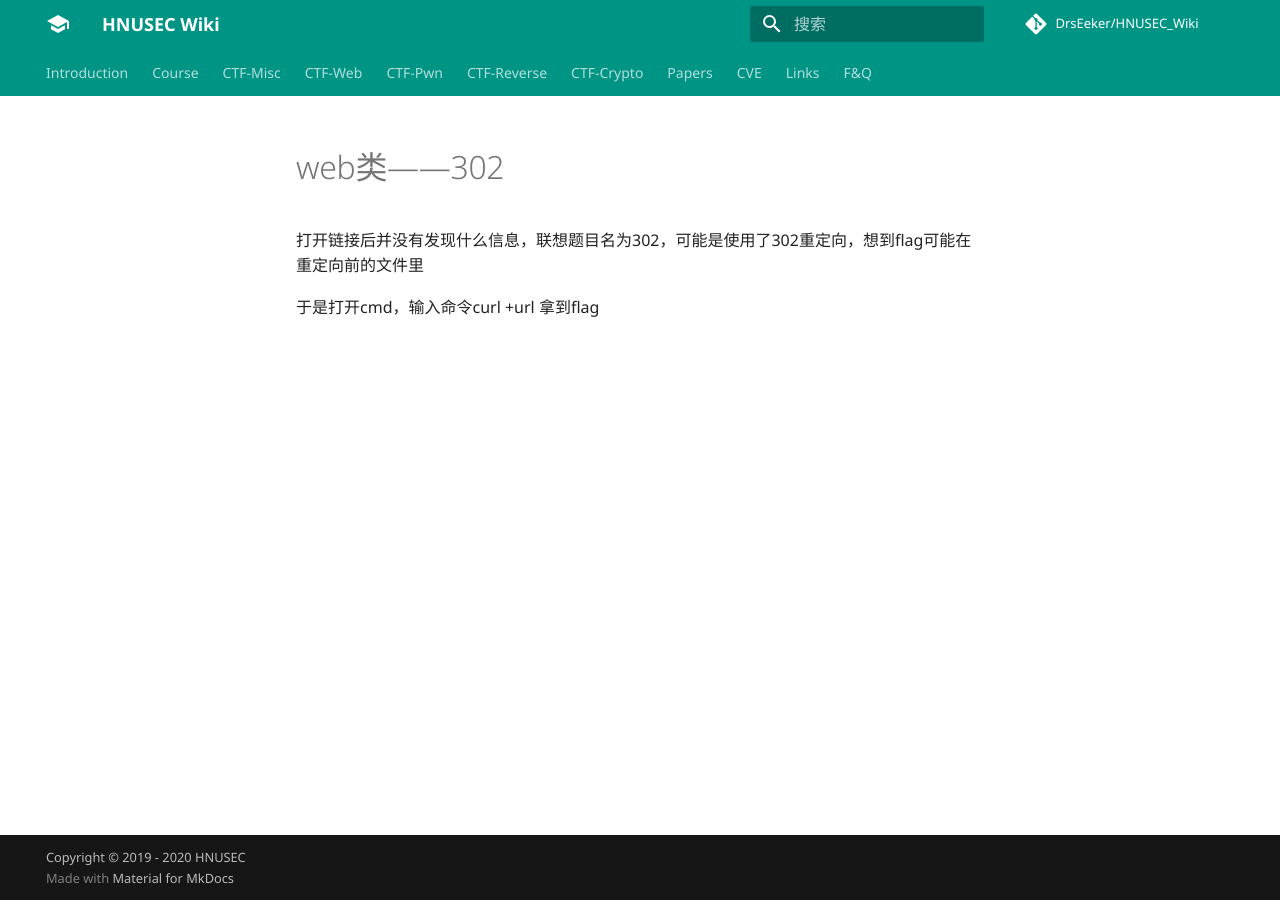
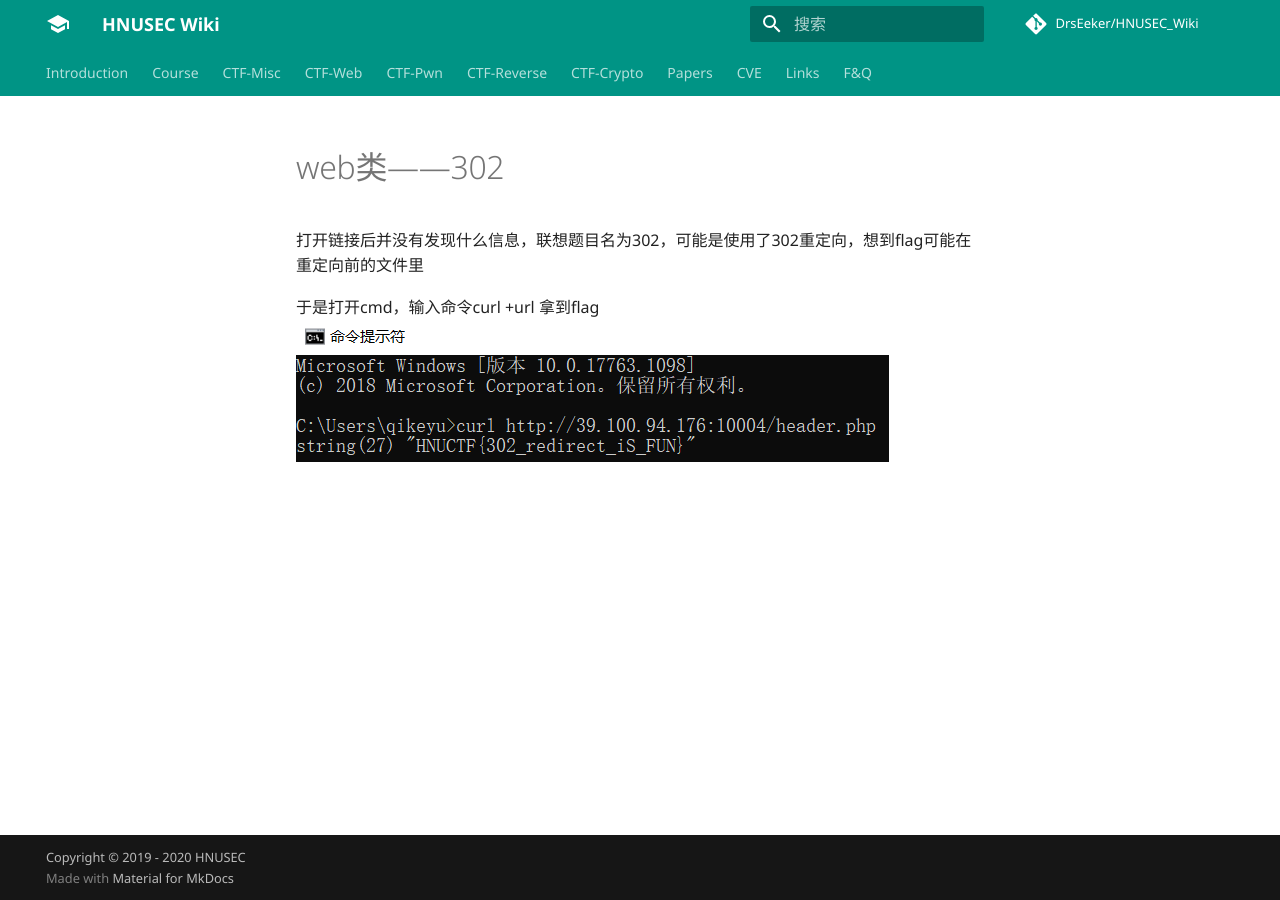
Before and after one commit to DrsEeker/HNUSEC_Wiki, an MkDocs documentation site: the page built from docs/CTF-Web/wp/302/web类——302.md, in a window 1280 px wide. Built offline with MkDocs 1.6.1 and Material for MkDocs 9.7.7, drawn with Linux system fonts in a browser that asks for light colours; comment, search, counter and statistics services are not loaded.

Commit message:
Update web类——302.md

```diff
--- a/docs/CTF-Web/wp/302/web类——302.md
+++ b/docs/CTF-Web/wp/302/web类——302.md
@@ -3,3 +3,4 @@
 打开链接后并没有发现什么信息，联想题目名为302，可能是使用了302重定向，想到flag可能在重定向前的文件里
 
 于是打开cmd，输入命令curl +url 拿到flag
+![](png/1.png)
```
